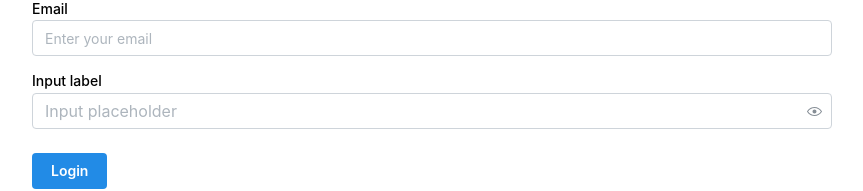
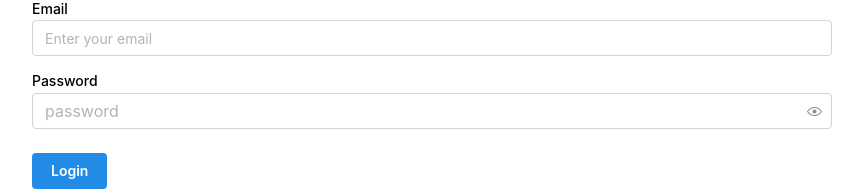
Before and after one commit to abhinabraj/product-inventory-frontend, a React (Vite) app: page /signup in a window 1280 px wide. Shown: the part 402-593 px from the top of the page, without its empty margins (208-1071 px from the left). Built offline with nearby package versions, Linux system fonts and the light colour scheme.

Commit message:
change label

```diff
--- a/src/pages/signup/SignUp.tsx
+++ b/src/pages/signup/SignUp.tsx
@@ -47,8 +47,8 @@ export default function SignUp() {
         />
 
         <PasswordInput
-          label="Input label"
-          placeholder="Input placeholder"
+          label="Password"
+          placeholder="password"
           className="my-3"
           key={form.key("password")}
           {...form.getInputProps("password")}
```
